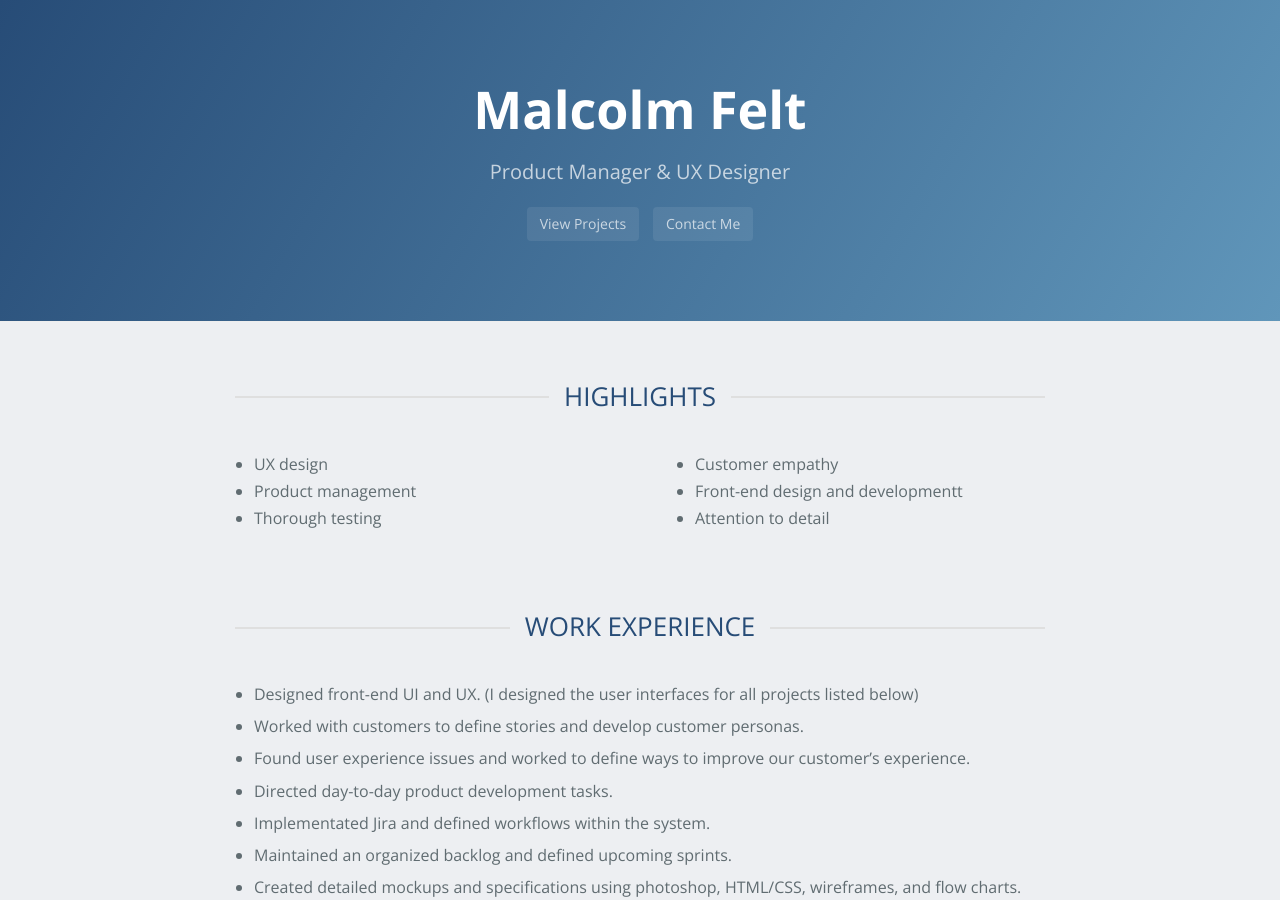
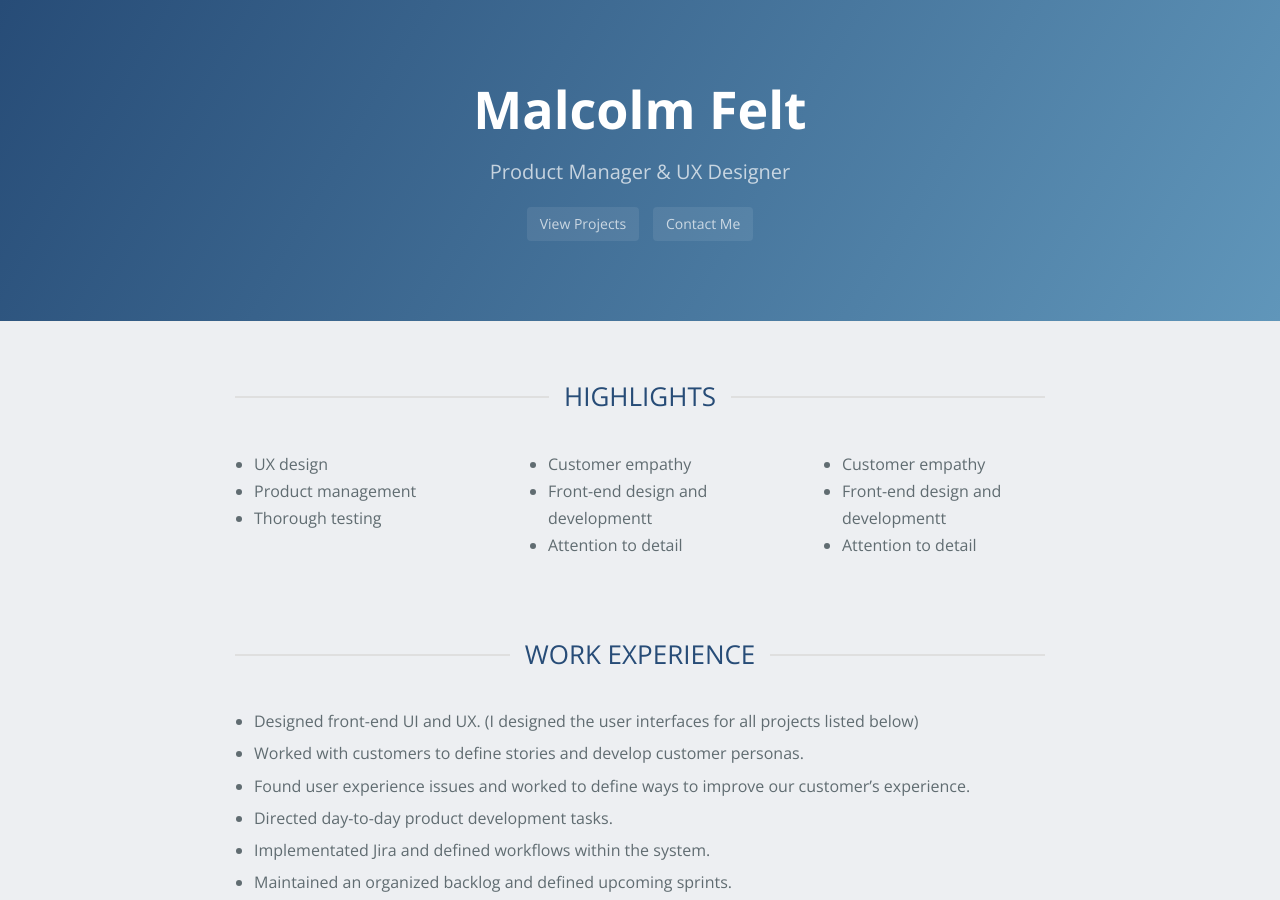
Before and after one commit to mfelt/mfelt.github.io, a Jekyll site: the page built from index.md, in a window 1280 px wide and 900 px high. Built offline with Jekyll 4.4.1, drawn with Linux system fonts in a browser that asks for light colours; nearby versions of some CDN libraries; our own code applies the rules of GitHub Pages for plain Markdown files.

Commit message:
Update index.md

```diff
--- a/index.md
+++ b/index.md
@@ -1,14 +1,21 @@
 {% include h2 text="Highlights" %}
 
 <div class="row">
-  <div class="col-xs-12 col-sm-6">
+  <div class="col-xs-12 col-sm-4">
     <ul>
       <li>UX design</li>
       <li>Product management</li>
       <li>Thorough testing</li>
      </ul>
   </div>
-   <div class="col-xs-12 col-sm-6">
+  <div class="col-xs-12 col-sm-4">
+      <ul>
+        <li>Customer empathy</li>
+        <li>Front-end design and developmentt</li>
+        <li>Attention to detail</li>
+     </ul>
+  </div>
+     <div class="col-xs-12 col-sm-4">
       <ul>
         <li>Customer empathy</li>
         <li>Front-end design and developmentt</li>
```
